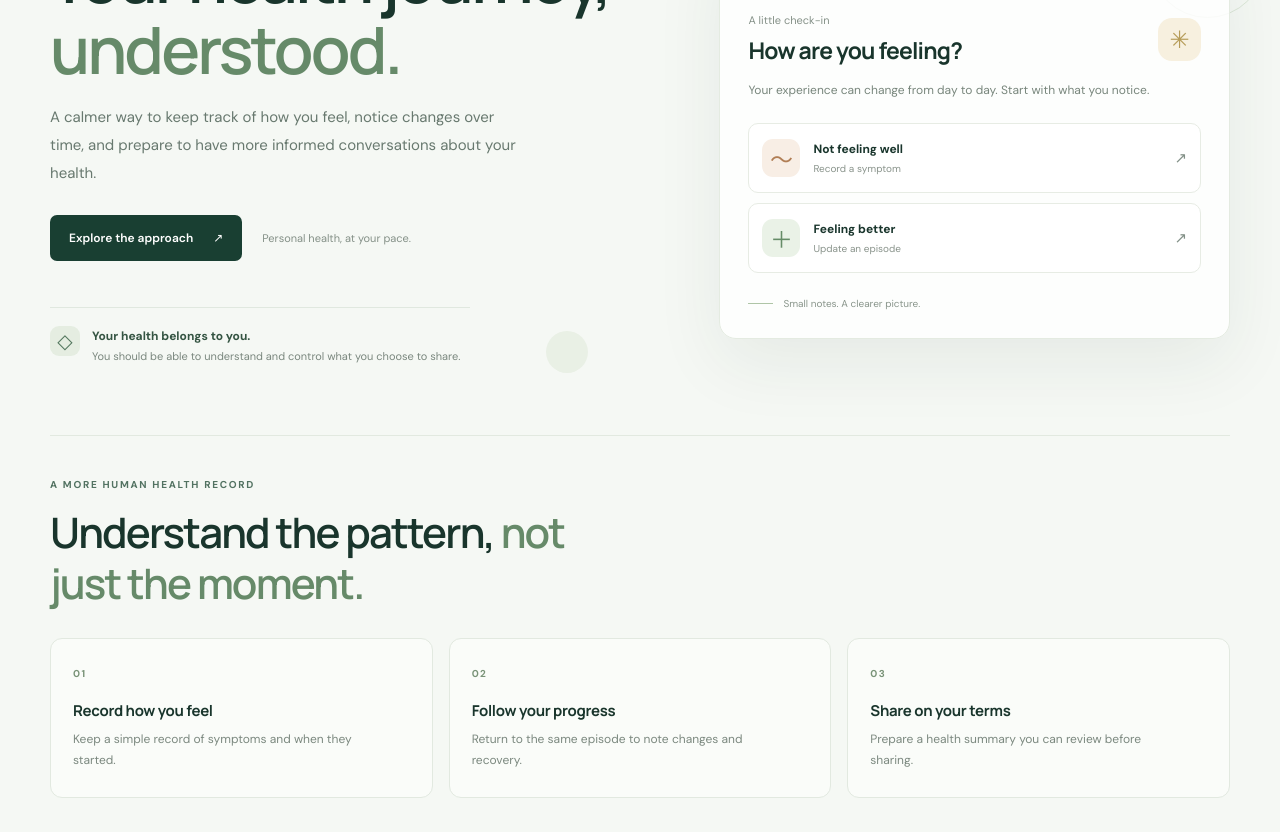
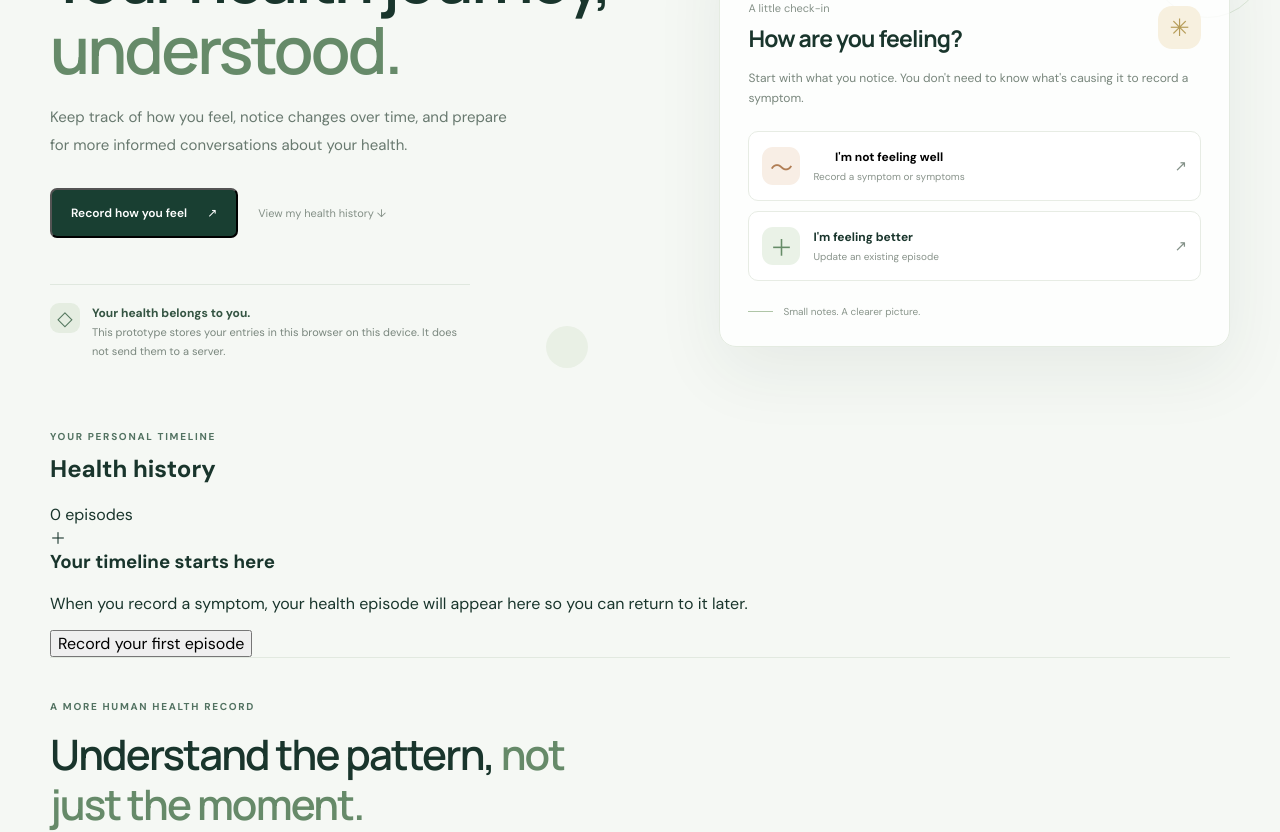
Before and after one commit to Holladworld/Nxheal, a React (Vite) app: page / in a window 1280 px wide. Shown: the part 240-1072 px from the top of the page. Built offline with nearby package versions, Linux system fonts and the light colour scheme.

Commit message:
feat: add local symptom reporting and episode history

```diff
--- a/src/App.tsx
+++ b/src/App.tsx
@@ -1,54 +1,157 @@
-const features = [
-  {
-    number: '01',
-    title: 'Record how you feel',
-    description: 'Keep a simple record of symptoms and when they started.',
-  },
-  {
-    number: '02',
-    title: 'Follow your progress',
-    description: 'Return to the same episode to note changes and recovery.',
-  },
-  {
-    number: '03',
-    title: 'Share on your terms',
-    description: 'Prepare a health summary you can review before sharing.',
-  },
-];
+import { FormEvent, useEffect, useState } from 'react';
+
+type EpisodeStatus = 'ongoing' | 'improving' | 'recovered';
+
+type Episode = {
+  id: string;
+  symptoms: string[];
+  onsetDate: string;
+  severity: 'mild' | 'moderate' | 'severe';
+  notes: string;
+  suspectedCondition: string;
+  status: EpisodeStatus;
+  createdAt: string;
+  updatedAt: string;
+};
+
+const STORAGE_KEY = 'nxheal.episodes.v1';
+const symptomChoices = ['Fever', 'Headache', 'Cough', 'Body aches', 'Tiredness', 'Nausea', 'Diarrhoea', 'Sore throat', 'Other'];
+
+function readEpisodes(): Episode[] {
+  try {
+    const raw = localStorage.getItem(STORAGE_KEY);
+    if (!raw) return [];
+    const parsed: unknown = JSON.parse(raw);
+    return Array.isArray(parsed) ? parsed as Episode[] : [];
+  } catch {
+    return [];
+  }
+}
+
+function todayLocal(): string {
+  const now = new Date();
+  const local = new Date(now.getTime() - now.getTimezoneOffset() * 60_000);
+  return local.toISOString().slice(0, 10);
+}
+
+function readableDate(value: string): string {
+  if (!value) return 'Date not set';
+  return new Date(`${value}T12:00:00`).toLocaleDateString(undefined, {
+    day: 'numeric',
+    month: 'short',
+    year: 'numeric',
+  });
+}
 
 export default function App() {
+  const [episodes, setEpisodes] = useState<Episode[]>(readEpisodes);
+  const [selectedSymptoms, setSelectedSymptoms] = useState<string[]>([]);
+  const [onsetDate, setOnsetDate] = useState(todayLocal);
+  const [severity, setSeverity] = useState<Episode['severity']>('moderate');
+  const [notes, setNotes] = useState('');
+  const [suspectedCondition, setSuspectedCondition] = useState('');
+  const [message, setMessage] = useState('');
+  const [showForm, setShowForm] = useState(false);
+  const [storageWarning, setStorageWarning] = useState(false);
+
+  useEffect(() => {
+    try {
+      localStorage.setItem(STORAGE_KEY, JSON.stringify(episodes));
+      setStorageWarning(false);
+    } catch {
+      setStorageWarning(true);
+    }
+  }, [episodes]);
+
+  function toggleSymptom(symptom: string) {
+    setSelectedSymptoms((current) => current.includes(symptom)
+      ? current.filter((item) => item !== symptom)
+      : [...current, symptom]);
+  }
+
+  function saveEpisode(event: FormEvent<HTMLFormElement>) {
+    event.preventDefault();
+    if (selectedSymptoms.length === 0) {
+      setMessage('Choose at least one symptom before saving.');
+      return;
+    }
+    if (!onsetDate || onsetDate > todayLocal()) {
+      setMessage('Choose a valid start date that is not in the future.');
+      return;
+    }
+
+    const timestamp = new Date().toISOString();
+    const episode: Episode = {
+      id: typeof crypto !== 'undefined' && 'randomUUID' in crypto
+        ? crypto.randomUUID()
+        : `episode-${Date.now()}-${Math.random().toString(16).slice(2)}`,
+      symptoms: selectedSymptoms,
+      onsetDate,
+      severity,
+      notes: notes.trim(),
+      suspectedCondition: suspectedCondition.trim(),
+      status: 'ongoing',
+      createdAt: timestamp,
+      updatedAt: timestamp,
+    };
+
+    setEpisodes((current) => [episode, ...current]);
+    setSelectedSymptoms([]);
+    setOnsetDate(todayLocal());
+    setSeverity('moderate');
+    setNotes('');
+    setSuspectedCondition('');
+    setMessage('Your health episode has been saved on this device.');
+    setShowForm(false);
+  }
+
+  function updateStatus(id: string, status: EpisodeStatus) {
+    const timestamp = new Date().toISOString();
+    setEpisodes((current) => current.map((episode) => episode.id === id
+      ? { ...episode, status, updatedAt: timestamp }
+      : episode));
+    setMessage(status === 'recovered' ? 'Episode marked as recovered.' : 'Episode updated.');
+  }
+
+  function deleteEpisode(id: string) {
+    setEpisodes((current) => current.filter((episode) => episode.id !== id));
+    setMessage('Episode deleted from this device.');
+  }
+
   return (
     <main className="page-shell">
       <header className="topbar">
-        <a className="brand" href="/" aria-label="NxHeal home">
+        <a className="brand" href="#top" aria-label="NxHeal home">
           <span className="brand-mark" aria-hidden="true">n</span>
           <span>NxHeal</span>
         </a>
         <span className="prototype-label">EARLY PROTOTYPE</span>
       </header>
 
-      <section className="hero" aria-labelledby="hero-title">
+      <section className="hero" id="top" aria-labelledby="hero-title">
         <div className="hero-copy">
           <p className="eyebrow"><span className="status-dot" /> YOUR HEALTH, IN CONTEXT</p>
           <h1 id="hero-title">Your health journey, <em>understood.</em></h1>
           <p className="hero-description">
-            A calmer way to keep track of how you feel, notice changes over time,
-            and prepare to have more informed conversations about your health.
+            Keep track of how you feel, notice changes over time, and prepare
+            for more informed conversations about your health.
           </p>
           <div className="hero-actions">
-            <a className="primary-button" href="#how-it-works">Explore the approach <span aria-hidden="true">↗</span></a>
-            <span className="quiet-note">Personal health, at your pace.</span>
+            <button className="primary-button" onClick={() => { setShowForm(true); setMessage(''); }} type="button">
+              Record how you feel <span aria-hidden="true">↗</span>
+            </button>
+            <a className="quiet-note" href="#history">View my health history ↓</a>
           </div>
           <div className="trust-note">
             <span className="shield-icon" aria-hidden="true">◇</span>
-            <p><strong>Your health belongs to you.</strong><br />You should be able to understand and control what you choose to share.</p>
+            <p><strong>Your health belongs to you.</strong><br />This prototype stores your entries in this browser on this device. It does not send them to a server.</p>
           </div>
         </div>
 
-        <aside className="journey-card" aria-label="Example health journey preview">
+        <aside className="journey-card" aria-label="NxHeal overview">
           <div className="card-topline">
             <span className="card-kicker">YOUR JOURNEY</span>
-            <span className="preview-badge">PREVIEW</span>
+            <span className="preview-badge">PERSONAL RECORD</span>
           </div>
           <div className="journey-heading">
             <div>
@@ -57,15 +160,102 @@ export default function App() {
             </div>
             <span className="sun-icon" aria-hidden="true">✳</span>
           </div>
-          <p className="card-intro">Your experience can change from day to day. Start with what you notice.</p>
-          <div className="feeling-options" aria-label="Example check-in choices">
-            <div className="feeling-option"><span className="feeling-symbol warm" aria-hidden="true">〜</span><span><strong>Not feeling well</strong><small>Record a symptom</small></span><span className="option-arrow" aria-hidden="true">↗</span></div>
-            <div className="feeling-option"><span className="feeling-symbol green" aria-hidden="true">＋</span><span><strong>Feeling better</strong><small>Update an episode</small></span><span className="option-arrow" aria-hidden="true">↗</span></div>
+          <p className="card-intro">Start with what you notice. You don't need to know what's causing it to record a symptom.</p>
+          <div className="feeling-options">
+            <button className="feeling-option" type="button" onClick={() => { setShowForm(true); setMessage(''); }}>
+              <span className="feeling-symbol warm" aria-hidden="true">〜</span>
+              <span><strong>I'm not feeling well</strong><small>Record a symptom or symptoms</small></span>
+              <span className="option-arrow" aria-hidden="true">↗</span>
+            </button>
+            <a className="feeling-option" href="#history">
+              <span className="feeling-symbol green" aria-hidden="true">＋</span>
+              <span><strong>I'm feeling better</strong><small>Update an existing episode</small></span>
+              <span className="option-arrow" aria-hidden="true">↗</span>
+            </a>
           </div>
           <div className="card-footer"><span className="footer-line" /> <span>Small notes. A clearer picture.</span></div>
         </aside>
         <div className="decor decor-one" aria-hidden="true" />
         <div className="decor decor-two" aria-hidden="true" />
+      </section>
+
+      {showForm && (
+        <section className="workspace-section" id="report" aria-labelledby="report-title">
+          <div className="workspace-heading">
+            <div><p className="eyebrow">PERSONAL HEALTH RECORD</p><h2 id="report-title">Record how you're feeling</h2></div>
+            <button className="text-button" type="button" onClick={() => setShowForm(false)}>Close ×</button>
+          </div>
+          <p className="section-intro">Record what you notice, not a diagnosis. You can update this episode as things change.</p>
+          <form className="episode-form" onSubmit={saveEpisode}>
+            <fieldset className="symptom-fieldset">
+              <legend>What are you experiencing? <span className="required-label">Choose at least one</span></legend>
+              <div className="symptom-grid">
+                {symptomChoices.map((symptom) => (
+                  <label className={`symptom-chip ${selectedSymptoms.includes(symptom) ? 'selected' : ''}`} key={symptom}>
+                    <input type="checkbox" checked={selectedSymptoms.includes(symptom)} onChange={() => toggleSymptom(symptom)} />
+                    <span aria-hidden="true">{selectedSymptoms.includes(symptom) ? '✓' : '+'}</span>{symptom}
+                  </label>
+                ))}
+              </div>
+            </fieldset>
+            <div className="form-grid">
+              <label className="form-field">When did it start?
+                <input type="date" value={onsetDate} max={todayLocal()} onChange={(event) => setOnsetDate(event.target.value)} required />
+              </label>
+              <label className="form-field">How severe does it feel?
+                <select value={severity} onChange={(event) => setSeverity(event.target.value as Episode['severity'])}>
+                  <option value="mild">Mild</option><option value="moderate">Moderate</option><option value="severe">Severe</option>
+                </select>
+              </label>
+            </div>
+            <label className="form-field">Do you suspect a particular illness? <span className="optional-label">Optional — not a diagnosis</span>
+              <input type="text" value={suspectedCondition} onChange={(event) => setSuspectedCondition(event.target.value)} maxLength={100} placeholder="e.g. I wonder if this could be malaria" />
+            </label>
+            <label className="form-field">Anything else you'd like to note? <span className="optional-label">Optional</span>
+              <textarea value={notes} onChange={(event) => setNotes(event.target.value)} maxLength={1000} rows={3} placeholder="Add details you may want to remember…" />
+            </label>
+            <div className="form-actions">
+              <button className="primary-button" type="submit">Save health episode <span aria-hidden="true">↗</span></button>
+              <span className="form-footnote">Saved locally in this browser on this device.</span>
+            </div>
+          </form>
+        </section>
+      )}
+
+      <section className="workspace-section history-section" id="history" aria-labelledby="history-title">
+        <div className="workspace-heading">
+          <div><p className="eyebrow">YOUR PERSONAL TIMELINE</p><h2 id="history-title">Health history</h2></div>
+          <span className="count-badge">{episodes.length} {episodes.length === 1 ? 'episode' : 'episodes'}</span>
+        </div>
+        {message && <p className="feedback-message" role="status">{message}</p>}
+        {storageWarning && <p className="warning-message" role="alert">Your browser could not save these changes. Keep this page open and avoid entering sensitive details until storage is working.</p>}
+        {episodes.length === 0 ? (
+          <div className="empty-state">
+            <span className="empty-icon" aria-hidden="true">＋</span>
+            <h3>Your timeline starts here</h3>
+            <p>When you record a symptom, your health episode will appear here so you can return to it later.</p>
+            <button className="secondary-button" type="button" onClick={() => { setShowForm(true); setMessage(''); }}>Record your first episode</button>
+          </div>
+        ) : (
+          <div className="episode-list">
+            {episodes.map((episode) => (
+              <article className="episode-card" key={episode.id}>
+                <div className="episode-top">
+                  <div><p className="episode-date">STARTED {readableDate(episode.onsetDate)}</p><h3>{episode.symptoms.join(' · ')}</h3></div>
+                  <span className={`status-badge status-${episode.status}`}>{episode.status === 'ongoing' ? 'Ongoing' : episode.status === 'improving' ? 'Improving' : 'Recovered'}</span>
+                </div>
+                <div className="episode-meta"><span>{episode.severity[0].toUpperCase() + episode.severity.slice(1)} severity</span>{episode.suspectedCondition && <span>Suspected: {episode.suspectedCondition}</span>}</div>
+                {episode.notes && <p className="episode-notes">{episode.notes}</p>}
+                <div className="episode-actions">
+                  {episode.status !== 'improving' && <button type="button" className="small-action" onClick={() => updateStatus(episode.id, 'improving')}>I'm improving</button>}
+                  {episode.status !== 'recovered' && <button type="button" className="small-action positive-action" onClick={() => updateStatus(episode.id, 'recovered')}>Mark recovered</button>}
+                  {episode.status !== 'ongoing' && <button type="button" className="small-action" onClick={() => updateStatus(episode.id, 'ongoing')}>Reopen episode</button>}
+                  <button type="button" className="small-action delete-action" onClick={() => { if (window.confirm('Delete this episode from this device? This cannot be undone.')) deleteEpisode(episode.id); }}>Delete</button>
+                </div>
+              </article>
+            ))}
+          </div>
+        )}
       </section>
 
       <section className="features-section" id="how-it-works">
@@ -74,18 +264,14 @@ export default function App() {
           <h2>Understand the pattern, <em>not just the moment.</em></h2>
         </div>
         <div className="feature-grid">
-          {features.map((feature) => (
-            <article className="feature-card" key={feature.number}>
-              <span className="feature-number">{feature.number}</span>
-              <h3>{feature.title}</h3>
-              <p>{feature.description}</p>
-            </article>
-          ))}
+          <article className="feature-card"><span className="feature-number">01</span><h3>Record how you feel</h3><p>Keep a simple record of symptoms and when they started.</p></article>
+          <article className="feature-card"><span className="feature-number">02</span><h3>Follow your progress</h3><p>Return to the same episode to note changes and recovery.</p></article>
+          <article className="feature-card"><span className="feature-number">03</span><h3>Share on your terms</h3><p>Prepare a health summary you can review before sharing.</p></article>
         </div>
       </section>
 
       <footer className="page-footer">
-        <p><strong>Important:</strong> NxHeal is a prototype for tracking personal health experiences. It does not diagnose conditions or replace professional medical care.</p>
+        <p><strong>Important:</strong> NxHeal is a prototype for tracking personal health experiences. It does not diagnose conditions or replace professional medical care. Seek urgent medical help for severe or rapidly worsening symptoms.</p>
         <span>NXHEAL · BUILT WITH CARE</span>
       </footer>
     </main>
```
